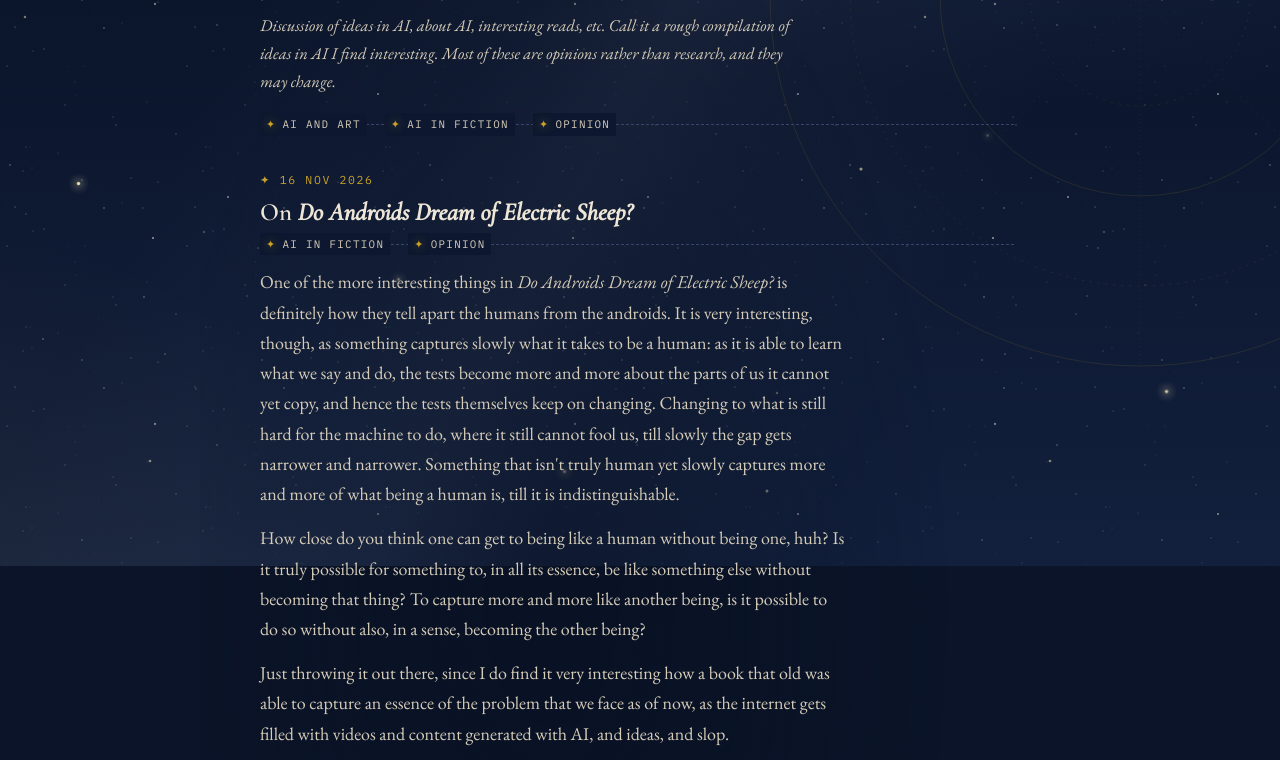
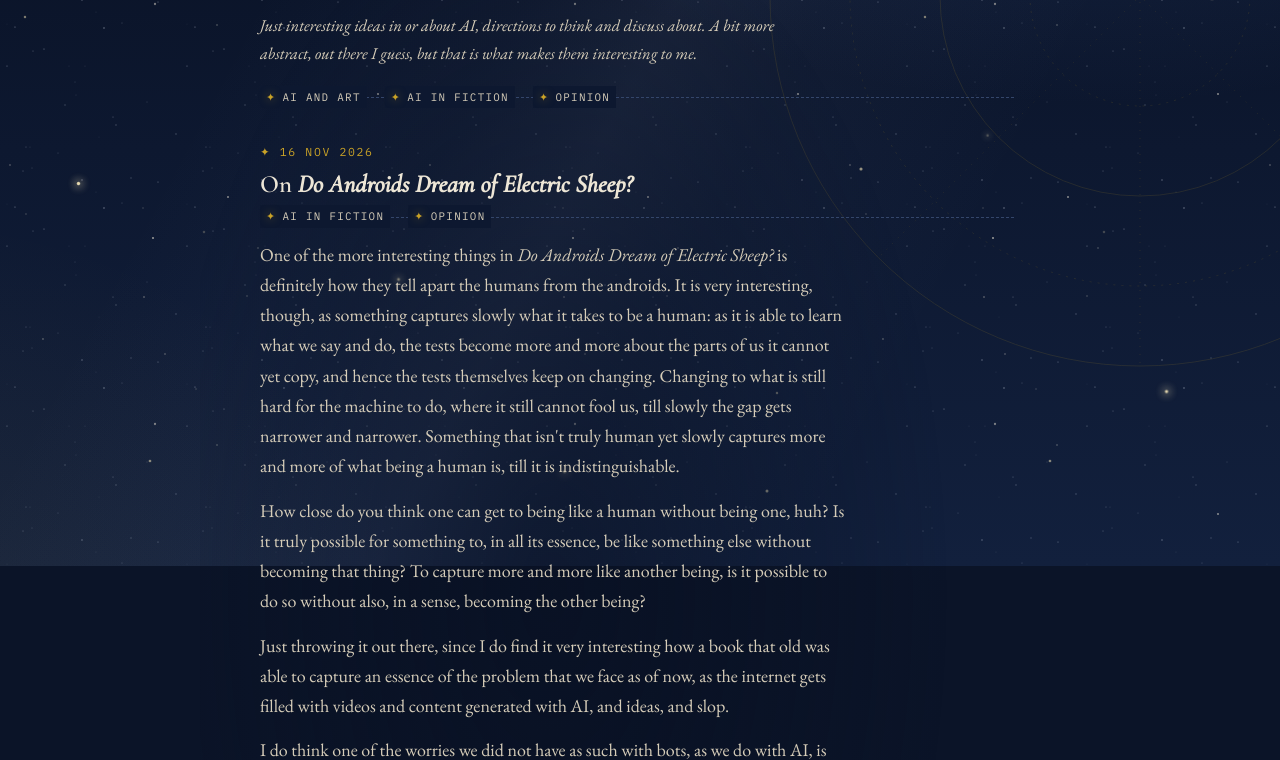
Before and after one commit to Navy017/navy017.github.io, a plain HTML site: page blog.html in a window 1280 px wide. Shown: the part 234-994 px from the top of the page. Drawn offline with nearby package versions, Linux system fonts and the light colour scheme; a web font is replaced by a local one.

Commit message:
Blog intro reworded
Co-Authored-By: Claude Opus 5.5 <noreply@anthropic.com>

```diff
--- a/blog.html
+++ b/blog.html
@@ -879,7 +879,7 @@ p{margin:0 0 14px;max-width:74ch}
     <section class="block" id="writing">
       <p class="eyebrow">Blog</p>
       <h2>Ideas in AI I find interesting</h2>
-      <p class="lede">Discussion of ideas in AI, about AI, interesting reads, etc. Call it a rough compilation of ideas in AI I find interesting. Most of these are opinions rather than research, and they may change.</p>
+      <p class="lede">Just interesting ideas in or about AI, directions to think and discuss about. A bit more abstract, out there I guess, but that is what makes them interesting to me.</p>
       <div class="tagbar" id="tagbar"></div>
 
       <article class="post" data-tags="AI in fiction|Opinion">
```
